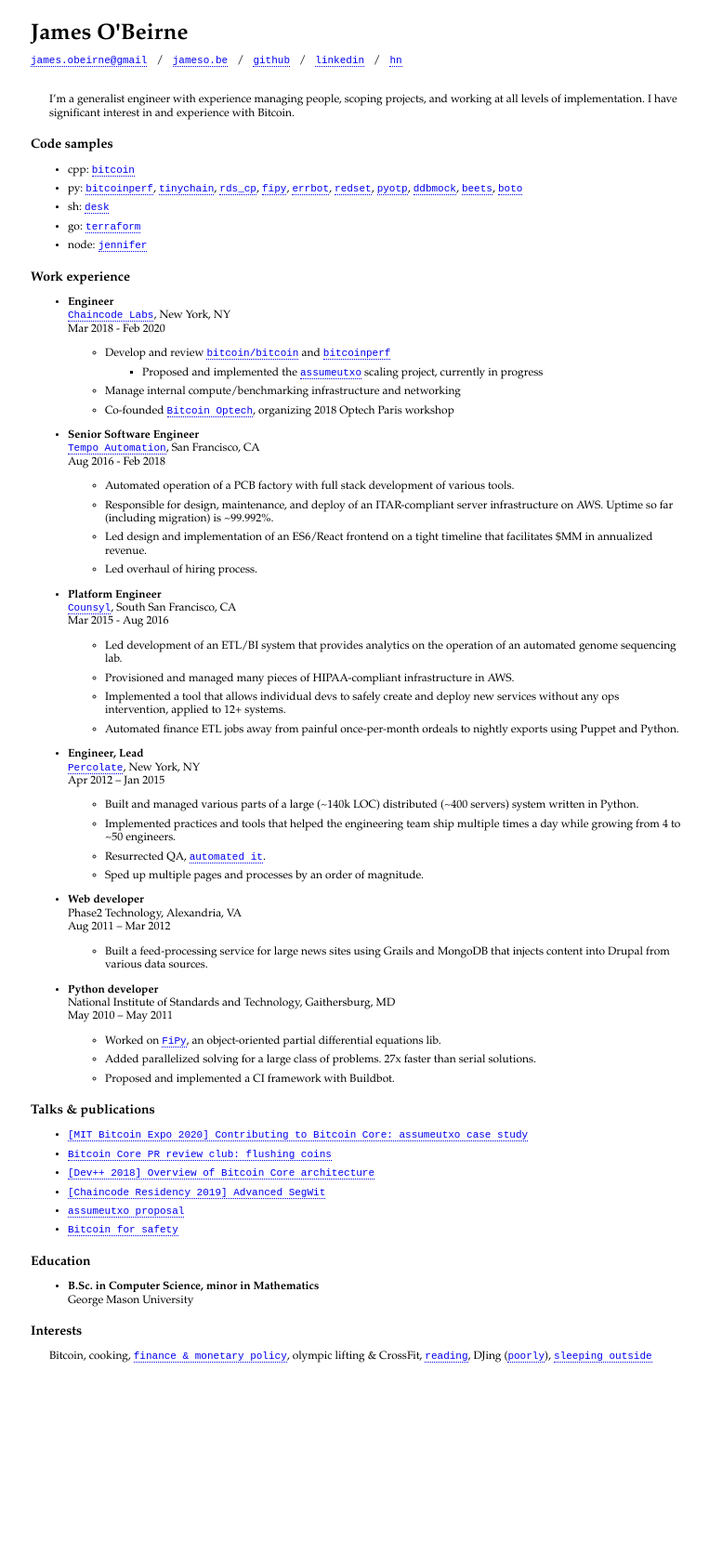
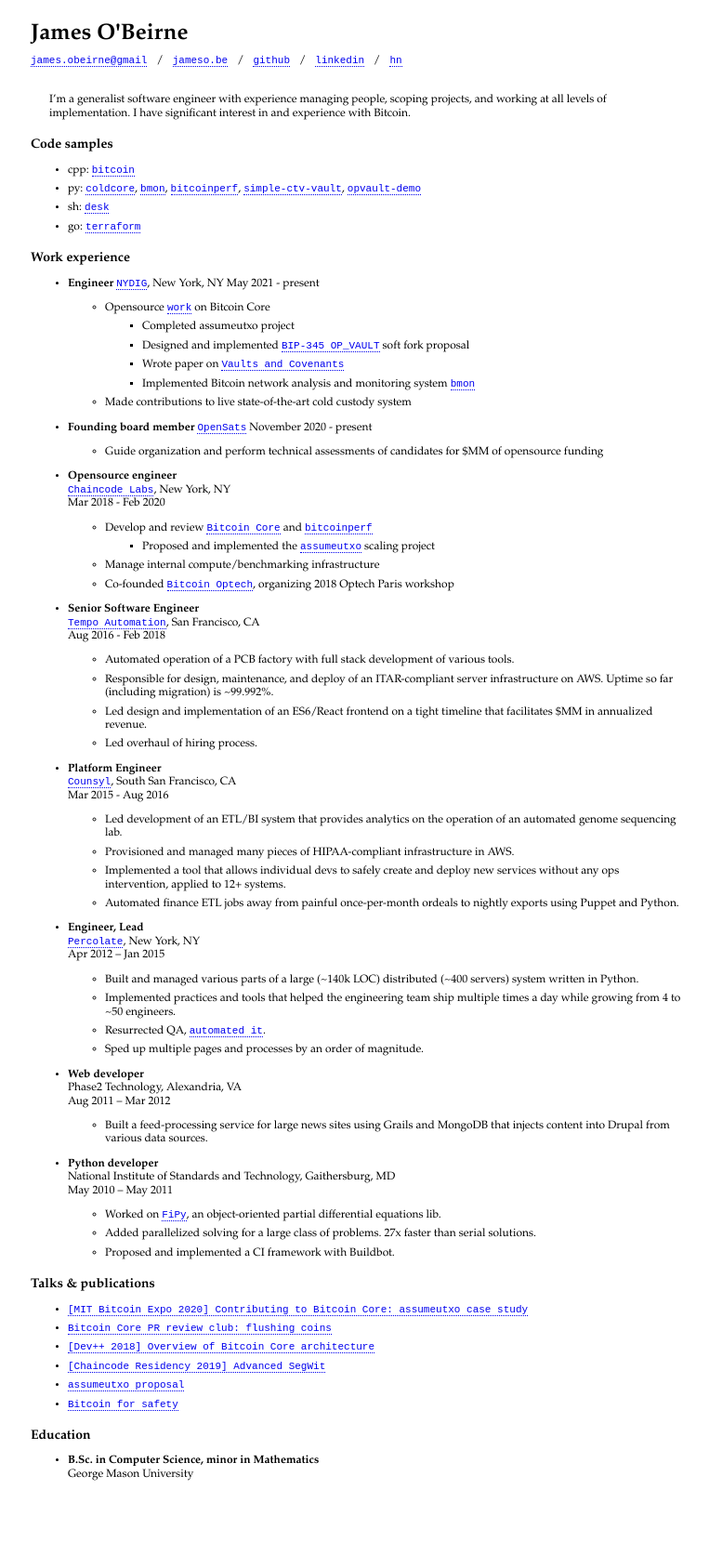
Before and after one commit to jamesob/jamesob.github.io, a Jekyll site: the page built from resume/index.md, in a window 1280 px wide. Shown: the whole page at 93% size, without its empty margins (27-790 px from the left). Built offline with Jekyll 4.4.1, drawn with Linux system fonts in a browser that asks for light colours; before the commit the page ends 1547 px from its top, so only the background shows below that.

Commit message:
resume updates

```diff
--- a/resume/index.md
+++ b/resume/index.md
@@ -4,44 +4,58 @@
 published: true
 ---
 
-I'm a generalist engineer with experience managing people, scoping projects,
-and working at all levels of implementation.
-I have significant interest in and experience with Bitcoin.
+I'm a generalist software engineer with experience managing people, scoping projects,
+and working at all levels of implementation. I have significant interest in and
+experience with Bitcoin.
 
 ## Code samples
 
 - cpp:
   [bitcoin](https://github.com/bitcoin/bitcoin/pulls?utf8=%E2%9C%93&q=author%3Ajamesob+)
 - py:
+  [coldcore](https://github.com/jamesob/coldcore),
+  [bmon](https://github.com/chaincodelabs/bmon),
   [bitcoinperf](https://github.com/chaincodelabs/bitcoinperf),
-  [tinychain](https://github.com/jamesob/tinychain),
-  [rds_cp](https://github.com/counsyl/rds_cp),
-  [fipy](https://github.com/usnistgov/fipy),
-  [errbot](https://github.com/errbotio/errbot/pulls?utf8=%E2%9C%93&q=is%3Apr+author%3Ajamesob),
-  [redset](https://github.com/percolate/redset),
-  [pyotp](https://github.com/pyotp/pyotp/pull/1),
-  [ddbmock](https://github.com/sendgridlabs/ddbmock/commits?author=jamesob),
-  [beets](https://github.com/beetbox/beets/pulls?utf8=%E2%9C%93&q=is%3Apr+author%3Ajamesob),
-  [boto](https://github.com/boto/boto/pull/1899)
+  [simple-ctv-vault](https://github.com/jamesob/simple-ctv-vault),
+  [opvault-demo](https://github.com/jamesob/simple-ctv-vault)
 - sh:
   [desk](https://github.com/jamesob/desk)
 - go:
   [terraform](https://github.com/hashicorp/terraform/pulls?utf8=%E2%9C%93&q=is%3Apr+author%3Ajamesob+)
-- node:
-  [jennifer](https://github.com/percolate/jennifer)
 
 ## Work experience
 
 - **Engineer**
+  [NYDIG](https://nydig.com/), New York, NY
+  May 2021 - present
+
+  - Opensource
+    [work](https://github.com/bitcoin/bitcoin/pulls?q=is%3Apr+author%3Ajamesob+is%3Aclosed) on Bitcoin Core
+    - Completed assumeutxo project
+    - Designed and implemented [BIP-345
+      `OP_VAULT`](https://github.com/bitcoin/bips/blob/master/bip-0345.mediawiki) soft
+      fork proposal
+    - Wrote paper on [Vaults and Covenants](https://jameso.be/vaults.pdf)
+    - Implemented Bitcoin network analysis and monitoring system [bmon](https://bmon.info)
+  - Made contributions to live state-of-the-art cold custody system
+
+- **Founding board member**
+  [OpenSats](https://opensats.org/)
+  November 2020 - present
+
+  - Guide organization and perform technical assessments of candidates for $MM of
+    opensource funding
+
+- **Opensource engineer**
   [Chaincode Labs](https://www.chaincode.com/), New York, NY
   Mar 2018 - Feb 2020
 
-  - Develop and review [bitcoin/bitcoin](https://github.com/bitcoin/bitcoin)
+  - Develop and review [Bitcoin Core](https://github.com/bitcoin/bitcoin)
     and [bitcoinperf](https://bitcoinperf.com)
     - Proposed and implemented the
       [assumeutxo](https://github.com/jamesob/assumeutxo-docs/tree/master/proposal)
-      scaling project, currently in progress
-  - Manage internal compute/benchmarking infrastructure and networking
+      scaling project
+  - Manage internal compute/benchmarking infrastructure
   - Co-founded [Bitcoin Optech](https://bitcoinops.org/), organizing 2018
     Optech Paris workshop
 
@@ -116,11 +130,3 @@
 
 - **B.Sc. in Computer Science, minor in Mathematics**
   George Mason University
-
-## Interests
-
-Bitcoin, cooking, [finance & monetary policy](https://bearhaus.substack.com),
-olympic lifting & CrossFit,
-[reading](https://www.goodreads.com/user/show/16430645-jamesob), DJing
-([poorly](http://soundcloud.com/jamesob)),
-[sleeping outside](http://ahadventure.us/)
```
